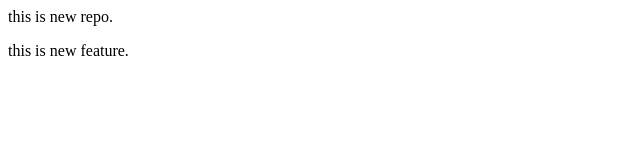
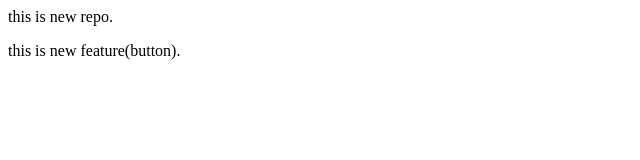
Before and after one commit to Jayesh-2007/localrepo, a plain HTML site: page index.html in a window 1280 px wide. Shown: the full height of the page, 0-640 px from the left. Drawn offline with Linux system fonts and the light colour scheme.

Commit message:
add button

```diff
--- a/index.html
+++ b/index.html
@@ -1,2 +1,2 @@
 <p>this is new repo.</p>
-<p>this is new feature.</p>
+<p>this is new feature(button).</p>
```
